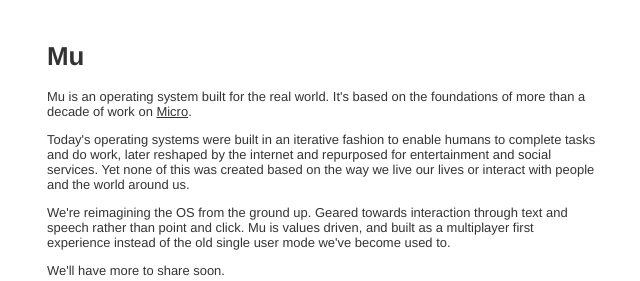
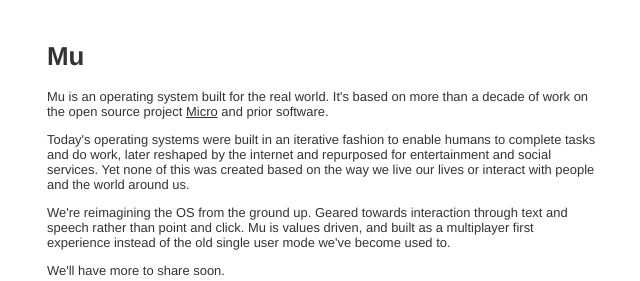
Before and after one commit to muxyz/website, a Jekyll site: the page index.html, which Jekyll copies as it is, in a window 1280 px wide. Shown: the top 281 px of the page, without its empty margins (113-753 px from the left). Built offline with Jekyll 4.4.1, drawn with Linux system fonts in a browser that asks for light colours.

Commit message:
Update index.html

```diff
--- a/index.html
+++ b/index.html
@@ -43,8 +43,8 @@
 -->
       </h1>
       <div id="blurb">
-      <p>Mu is an operating system built for the real world. It's based on the foundations of more than a decade of work on
-      <a href="/micro">Micro</a>.
+      <p>Mu is an operating system built for the real world. It's based on more than a decade of work on
+      the open source project <a href="/micro">Micro</a> and prior software.
       </p>
 
       <p>Today's operating systems were built in an iterative fashion to enable humans to complete tasks and
```
